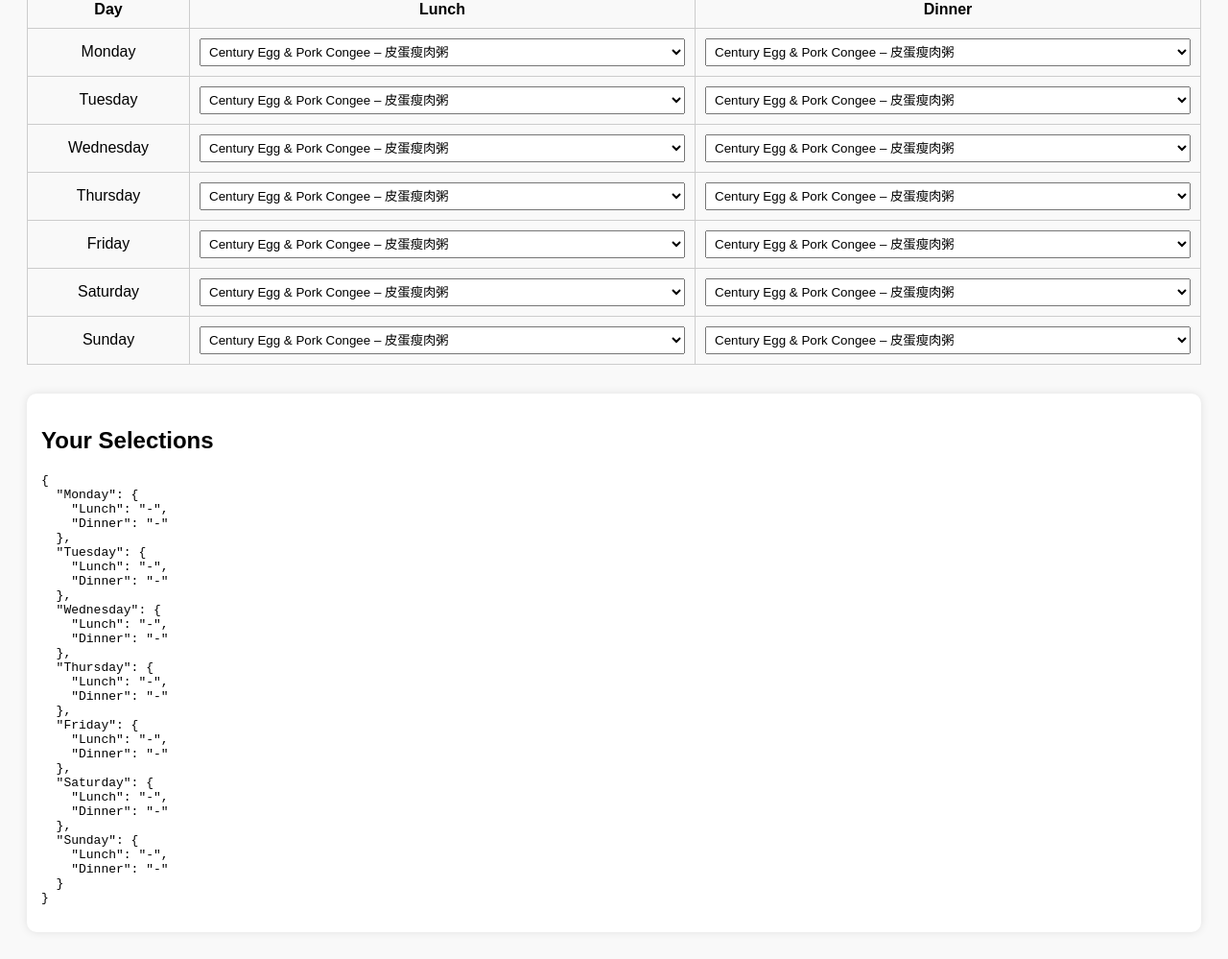
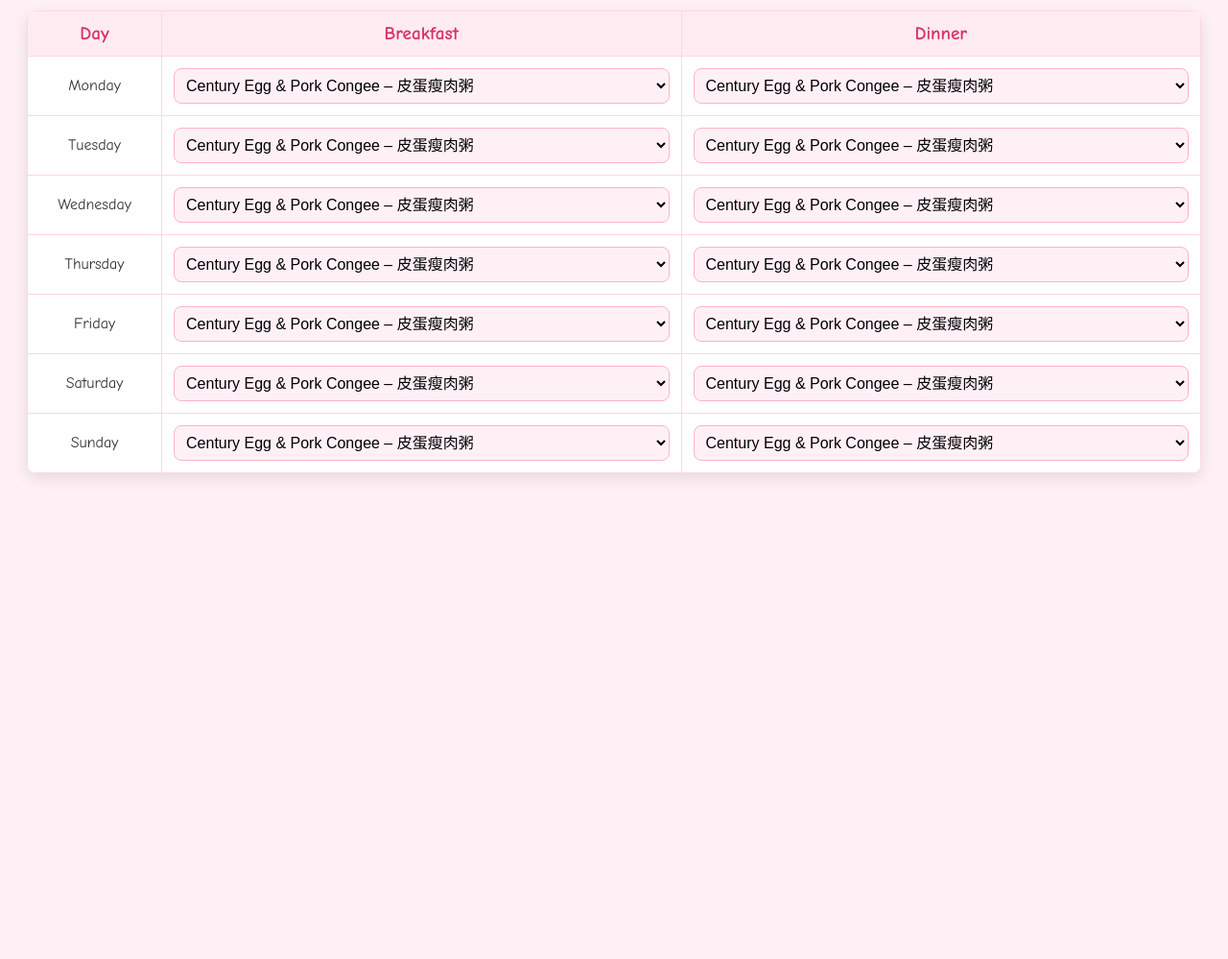
Before and after one commit to jexxxxxx/menu, a plain HTML site: page index.html in a window 1280 px wide. Shown: the part 118-1117 px from the top of the page at 96% size. After the commit the page ends 800 px from the top, so only its background shows below. Drawn offline with Linux system fonts and the light colour scheme.

Commit message:
Update index.html

```diff
--- a/index.html
+++ b/index.html
@@ -6,53 +6,62 @@
   <title>Weekly Meal Planner</title>
   <style>
     body {
-      font-family: Arial, sans-serif;
+      font-family: 'Comic Sans MS', cursive, sans-serif;
       padding: 20px;
-      background: #f9f9f9;
+      background: #fff0f6;
+      color: #333;
     }
     h1 {
       text-align: center;
+      color: #d6336c;
+      font-size: 2.5em;
     }
     table {
       width: 100%;
       border-collapse: collapse;
       margin-top: 20px;
+      background: #fff;
+      border-radius: 10px;
+      overflow: hidden;
+      box-shadow: 0 5px 15px rgba(0,0,0,0.1);
     }
     th, td {
-      border: 1px solid #ccc;
-      padding: 10px;
+      border: 1px solid #ffd6e7;
+      padding: 12px;
       text-align: center;
+    }
+    th {
+      background-color: #ffebf1;
+      color: #d6336c;
+      font-size: 1.2em;
     }
     select {
       width: 100%;
-      padding: 5px;
+      padding: 8px;
+      border-radius: 8px;
+      border: 1px solid #ffb3c6;
+      background-color: #fff0f6;
+      font-size: 1em;
     }
-    .summary {
-      margin-top: 30px;
-      background: #fff;
-      padding: 15px;
-      border-radius: 10px;
-      box-shadow: 0 0 10px rgba(0,0,0,0.1);
+    select:focus {
+      outline: none;
+      border-color: #ff4d6d;
+      box-shadow: 0 0 5px #ff4d6d;
     }
   </style>
 </head>
 <body>
-  <h1>Weekly Meal Planner</h1>
+  <h1>💖 Weekly Meal Planner 💖</h1>
   <table>
     <thead>
       <tr>
         <th>Day</th>
-        <th>Lunch</th>
+        <th>Breakfast</th>
         <th>Dinner</th>
       </tr>
     </thead>
     <tbody id="meal-table"></tbody>
   </table>
-
-  <div class="summary">
-    <h2>Your Selections</h2>
-    <pre id="summary"></pre>
-  </div>
 
   <script>
     const meals = [
@@ -86,21 +95,9 @@
 
       select.addEventListener("change", () => {
         localStorage.setItem(`${day}-${mealType}`, select.value);
-        updateSummary();
       });
 
       return select;
-    }
-
-    function updateSummary() {
-      const summary = {};
-      days.forEach(day => {
-        summary[day] = {
-          Lunch: localStorage.getItem(`${day}-Lunch`) || "-",
-          Dinner: localStorage.getItem(`${day}-Dinner`) || "-"
-        };
-      });
-      document.getElementById("summary").textContent = JSON.stringify(summary, null, 2);
     }
 
     days.forEach(day => {
@@ -110,9 +107,9 @@
       dayCell.textContent = day;
       row.appendChild(dayCell);
 
-      const lunchCell = document.createElement("td");
-      lunchCell.appendChild(createDropdown(day, "Lunch"));
-      row.appendChild(lunchCell);
+      const breakfastCell = document.createElement("td");
+      breakfastCell.appendChild(createDropdown(day, "Breakfast"));
+      row.appendChild(breakfastCell);
 
       const dinnerCell = document.createElement("td");
       dinnerCell.appendChild(createDropdown(day, "Dinner"));
@@ -120,8 +117,6 @@
 
       tableBody.appendChild(row);
     });
-
-    updateSummary();
   </script>
 </body>
 </html>
```
